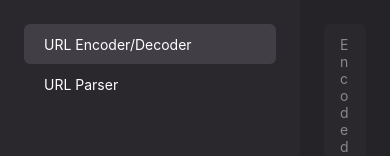
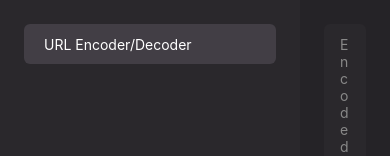
Before and after one commit to ozgrozer/DevTools, a React Native app: screen / in a window 390 px wide. Shown: the top 156 px of the page. Built offline with nearby package versions, Linux system fonts and the light colour scheme.

Commit message:
Remove url parser for now

```diff
--- a/src/functions/buttons.js
+++ b/src/functions/buttons.js
@@ -2,9 +2,5 @@ module.exports = [
   {
     id: 'UrlEncoderDecoder',
     title: 'URL Encoder/Decoder'
-  },
-  {
-    id: 'UrlParser',
-    title: 'URL Parser'
   }
 ]
--- a/src/views/Content.jsx
+++ b/src/views/Content.jsx
@@ -4,7 +4,6 @@ import buttons from 'functions/buttons'
 import { AppContext } from 'contexts/AppContext'
 
 const componentMap = {
-  UrlParser: lazy(() => import('views/tools/UrlParser')),
   UrlEncoderDecoder: lazy(() => import('views/tools/UrlEncoderDecoder'))
 }
 
--- a/src/views/tools/UrlParser.jsx
+++ /dev/null
@@ -1,15 +0,0 @@
-import { View, Text, StyleSheet } from 'react-native'
-
-export default () => {
-  return (
-    <View style={styles.contentWrapper}>
-      <Text>UrlParser</Text>
-    </View>
-  )
-}
-
-const styles = StyleSheet.create({
-  contentWrapper: {
-    flex: 1
-  }
-})
```
